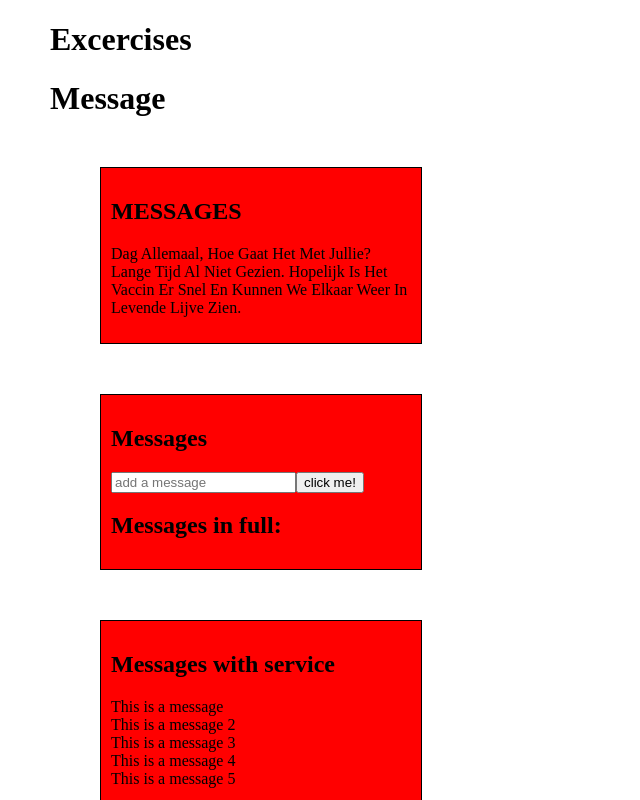
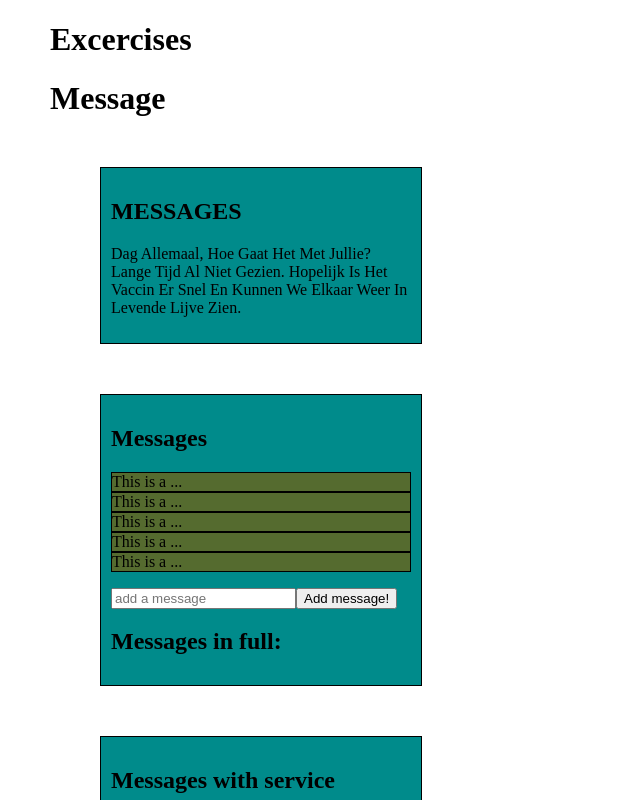
Before and after one commit to DotEmms/AngularExercises, an Angular app: page / in a window 1280 px wide. Shown: the top 800 px of the page, without its empty margins (0-640 px from the left). Built offline with nearby package versions, Linux system fonts and the light colour scheme.

Commit message:
changed colors

```diff
--- a/src/app/message/message.component.css
+++ b/src/app/message/message.component.css
@@ -1,7 +1,7 @@
 .divStyle{
  border-style: solid;
  border-width: 1px;
- background-color: red;
+ background-color: darkcyan;
  width: 300px;
  margin: 50px;
  padding: 10px;
@@ -11,5 +11,11 @@
 }
 .divStyle ul li{
    list-style-type: none;
+   border-style: solid;
+   border-width: 1px;
+   background-color: darkolivegreen;
+}
+.divStyle ul li:hover{
+    background-color: darkturquoise;
 
 }
--- a/src/app/message/message.component.html
+++ b/src/app/message/message.component.html
@@ -6,13 +6,16 @@
 <div [className]="'divStyle'" >
     <h2>{{boxTitle}}</h2>
     <ul >
+        <li *ngFor="let mockMessage of messages" (click)="ShowFullMessage(mockMessage.message)">
+            <span>{{mockMessage.message | charCapPipe}}</span>
+        </li>
         <li *ngFor="let message of allMessages" style="text-align: left;"
         (click)="ShowFullMessage(message)">
             <span>{{message | titlecase | charCapPipe}}</span>
         </li>
     </ul>
     <input placeholder="add a message" [(ngModel)]="message.newMessage"/>
-    <button (click)="AddMessage()">click me!</button>
+    <button (click)="AddMessage()">Add message!</button>
     <app-message-detail [fullMessage]="selectedMessage"></app-message-detail>
 </div>
 
--- a/src/app/mock-messages.ts
+++ b/src/app/mock-messages.ts
@@ -1,7 +1,7 @@
 import {Message} from './message';
 
 export const MESSAGES:Message[] = [
-    {message:"This is a message", newMessage:""},
+    {message:"This is a message 1", newMessage:""},
     {message:"This is a message 2", newMessage:""},
     {message:"This is a message 3", newMessage:""},
     {message:"This is a message 4", newMessage:""},
```
